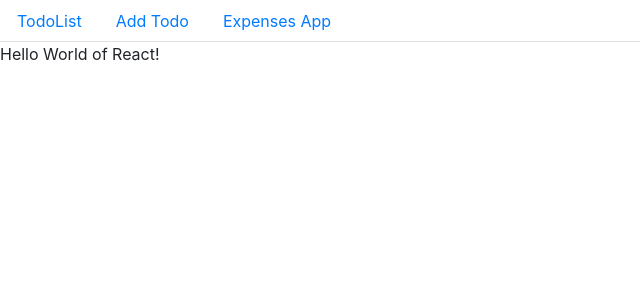
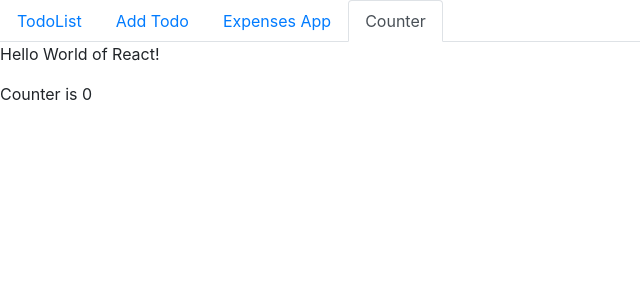
Before and after one commit to synergy2411/mar-22-react-app, a React (Create React App) app in the folder expenses-app/: page /counter in a window 1280 px wide. Shown: the top 300 px of the page, without its empty margins (0-640 px from the left). Built offline with nearby package versions, Linux system fonts and the light colour scheme.

Commit message:
react redux - counter added

```diff
--- a/expenses-app/package.json
+++ b/expenses-app/package.json
@@ -11,6 +11,7 @@
     "@types/radium": "^0.24.4",
     "@types/react": "^17.0.39",
     "@types/react-dom": "^17.0.12",
+    "@types/react-redux": "^7.1.23",
     "@types/react-router-dom": "^5.3.3",
     "@types/uuid": "^8.3.4",
     "axios": "^0.26.0",
@@ -19,8 +20,10 @@
     "react": "^17.0.2",
     "react-dom": "^17.0.2",
     "react-hook-form": "^7.27.1",
+    "react-redux": "^7.2.6",
     "react-router-dom": "^5.3.0",
     "react-scripts": "5.0.0",
+    "redux": "^4.1.2",
     "typescript": "^4.6.2",
     "uuid": "^8.3.2",
     "web-vitals": "^2.1.4"
--- a/expenses-app/src/App.tsx
+++ b/expenses-app/src/App.tsx
@@ -11,6 +11,7 @@ import Todos from "./pages/Todos/Todos";
 import Header from "./components/Header/Header";
 import AddTodo from "./pages/Todos/AddTodo/AddTodo";
 import TodoEdit from "./pages/Todos/TodoEdit/TodoEdit";
+import Counter from "./pages/Counter/Counter";
 
 function App() {
   let config = [
@@ -55,6 +56,9 @@ function App() {
       <Route path="/add-todo">
         <AddTodo />
       </Route>
+      <Route path="/counter">
+        <Counter />
+      </Route>
       </Switch>
     </div>
   )
--- a/expenses-app/src/components/Header/Header.tsx
+++ b/expenses-app/src/components/Header/Header.tsx
@@ -14,6 +14,9 @@ const Header = () => {
                     <li className='nav-item'>
                         <NavLink className="nav-link" to="/expenses">Expenses App</NavLink>
                     </li>
+                    <li className='nav-item'>
+                        <NavLink className="nav-link" to="/counter">Counter</NavLink>
+                    </li>
                 </ul>
             </nav>
         </header>
--- a/expenses-app/src/index.tsx
+++ b/expenses-app/src/index.tsx
@@ -3,10 +3,20 @@ import ReactDOM from 'react-dom';
 import { BrowserRouter } from 'react-router-dom';
 import './index.css';
 import App from './App';
+import { createStore, Store } from 'redux';
+import { counterReducer } from './store/reducers/counterReducer';
+import { Provider } from 'react-redux';
+
+const store: Store<AppState, ActionType> & {
+  dispatch : DispatchType
+} = createStore(counterReducer);
+
 
 ReactDOM.render(
+  <Provider store={store}>
   <BrowserRouter>
     <App />
-  </BrowserRouter>,
+  </BrowserRouter>
+  </Provider>,
   document.getElementById('root')
 );
--- /dev/null
+++ b/expenses-app/src/pages/Counter/Counter.tsx
@@ -0,0 +1,11 @@
+import { useSelector } from "react-redux";
+
+const Counter = () => {
+
+    let counter = useSelector((state : AppState)=> state.counter)
+
+    return (
+        <div>Counter is {counter}</div>
+    )
+}
+export default Counter;
--- /dev/null
+++ b/expenses-app/src/store/reducers/counterReducer.ts
@@ -0,0 +1,10 @@
+
+const initialState : AppState = {
+    counter : 0
+}
+
+export function counterReducer(state : AppState = initialState, action : ActionType){
+    console.log("[STATE]", state);
+    console.log("[ACTION]", action);
+    return state
+}
```
Also changed, not shown: expenses-app/src/types.d.ts (added, +10 -0 lines), 2 other files (tests, documents, lock files or other folders).
